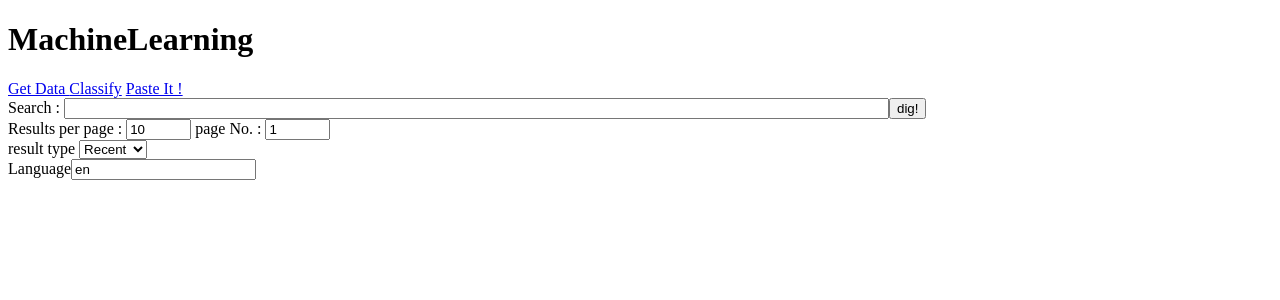
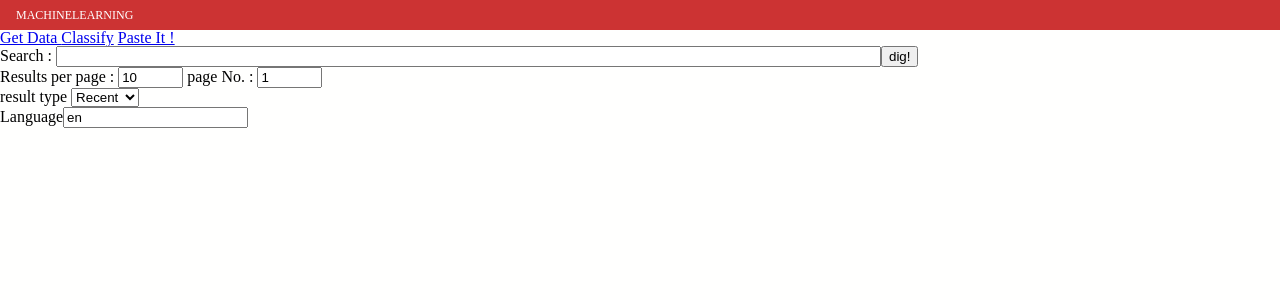
Before and after one commit to mevinbabuc/TwitGrabber, a PHP site: page / in a window 1280 px wide. Shown: the top 300 px of the page. Run offline with PHP 8.4, Linux system fonts and the light colour scheme.

Commit message:
ADDED CSS

```diff
--- /dev/null
+++ b/css/main.css
@@ -0,0 +1,107 @@
+/*
+    Document   : main
+    Created on : Jul 30, 2012, 9:17:38 PM
+    Author     : Anenth
+    Description:
+        Purpose of the stylesheet follows.
+*/
+
+
+/* CSS RESET  */
+
+html, body, div, span, applet, object, iframe,h1, h2, h3, h4, h5, h6, p, blockquote, pre,a, abbr, acronym, address, big, cite, code,
+del, dfn, em, img, ins, kbd, q, s, samp,small, strike, strong, sub, sup, tt, var,b, u, i, center,dl, dt, dd, ol, ul, li,
+fieldset, form, label, legend,table, caption, tbody, tfoot, thead, tr, th, td,article, aside, canvas, details, embed,
+figure, figcaption, footer, header, hgroup, menu, nav, output, ruby, section, summary,time, mark, audio, video {
+    margin: 0;
+    padding: 0;
+    border: 0;
+    font-size: 100%;
+    font: inherit;
+    vertical-align: baseline;
+}
+/* HTML5 display-role reset for older browsers */
+article, aside, details, figcaption, figure, footer, header, hgroup, menu, nav, section {
+    display: block;
+}
+body {
+    line-height: 1;
+}
+ol, ul {
+    list-style: none;
+}
+blockquote, q {
+    quotes: none;
+}
+blockquote:before, blockquote:after,q:before, q:after {
+    content: '';
+    content: none;
+}
+table {
+    border-collapse: collapse;
+    border-spacing: 0;
+}
+root {
+    display: block;
+}
+
+/* CSS RESET (close) */
+
+/* HEADER */
+
+
+/* HEADER  */
+
+header{
+    background: rgba(255, 255, 252, 0.3);
+    position: absolute;
+    bottom: 20%;
+    left: 25%;
+    width: 100%;
+    height: 60px;
+    padding: 10px;
+
+}
+/* HEADER (close) */
+
+/* BODY  */
+body{
+    margin: 0px;
+    padding: 0px;
+    background: rgba(255, 255, 252, 0.3);
+}
+
+
+/* BODY (close) */
+
+/* NAVIGATION  */
+
+/* NAVIGATION (close) */
+
+h1{
+    font-size: 35px;
+    background-color:#CC3333;
+    color:#FFF;
+    font-size:12px;
+    padding:9px 16px;
+    text-transform:uppercase;
+    display:block;
+}
+/* CONTENT TEXT */
+
+
+/* FOOTER  */
+/* FOOTER (close) */
+
+
+
+
+
+/*
+Z-INDEX
+    #background ---  1
+    #contents -----  5
+    #contents div--  6
+    #nav ----------  10
+    #overlay-------  10
+*/
--- a/index.php
+++ b/index.php
@@ -21,6 +21,7 @@ if (isset($_GET['q']) || isset($_GET['refresh_url'])) {
     <head>
         <meta http-equiv="Content-Type" content="text/html; charset=UTF-8">
         <title>Machine Learning !</title>
+        <link href="css/main.css"  rel="stylesheet" type="text/css" />
     </head>
     <body>
         <h1>MachineLearning </h1>
```
